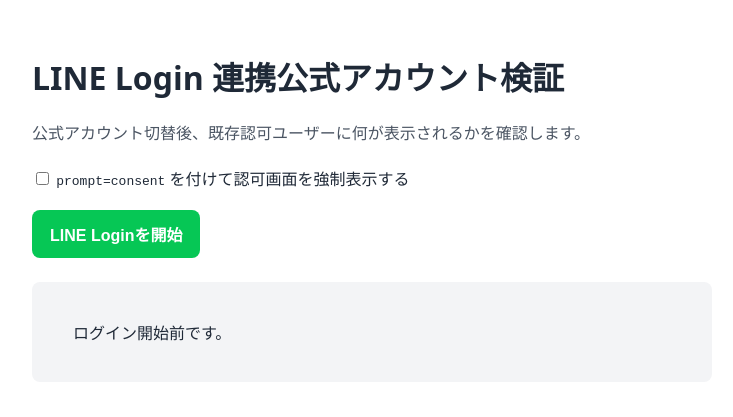
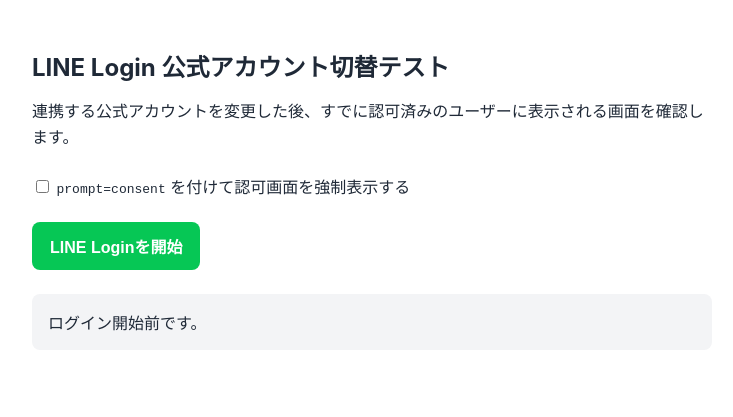
Before and after one commit to rimamura-san/rimamura-san.github.io, a plain HTML site: page line-login-oa-switch/index.html in a window 1280 px wide. Shown: the whole page, without its empty margins (268-1001 px from the left). Drawn offline with Linux system fonts and the light colour scheme; files whose address does not match are found by name.

Commit message:
Update index.html

```diff
--- a/line-login-oa-switch/index.html
+++ b/line-login-oa-switch/index.html
@@ -3,14 +3,22 @@
   <head>
     <meta charset="UTF-8" />
     <meta name="viewport" content="width=device-width, initial-scale=1" />
-    <title>LINE Login 公式アカウント連携テスト</title>
+    <title>LINE Login 公式アカウント切替テスト</title>
     <style>
       body {
         max-width: 680px;
         margin: 0 auto;
         padding: 32px 20px;
-        font-family: system-ui, sans-serif;
+        font-family: -apple-system, BlinkMacSystemFont, "Segoe UI", sans-serif;
         color: #1f2937;
+      }
+
+      h1 {
+        font-size: 24px;
+      }
+
+      p {
+        line-height: 1.6;
       }
 
       button {
@@ -26,7 +34,7 @@
 
       label {
         display: block;
-        margin: 20px 0;
+        margin: 24px 0;
       }
 
       #result {
@@ -35,19 +43,15 @@
         border-radius: 8px;
         background: #f3f4f6;
         white-space: pre-wrap;
-      }
-
-      .note {
-        color: #4b5563;
-        line-height: 1.6;
+        word-break: break-word;
       }
     </style>
   </head>
   <body>
-    <h1>LINE Login 連携公式アカウント検証</h1>
+    <h1>LINE Login 公式アカウント切替テスト</h1>
 
-    <p class="note">
-      公式アカウント切替後、既存認可ユーザーに何が表示されるかを確認します。
+    <p>
+      連携する公式アカウントを変更した後、すでに認可済みのユーザーに表示される画面を確認します。
     </p>
 
     <label>
@@ -57,9 +61,7 @@
 
     <button id="login-button" type="button">LINE Loginを開始</button>
 
-    <div id="result" aria-live="polite">
-      ログイン開始前です。
-    </div>
+    <div id="result" aria-live="polite">ログイン開始前です。</div>
 
     <script src="./main.js"></script>
   </body>
```
